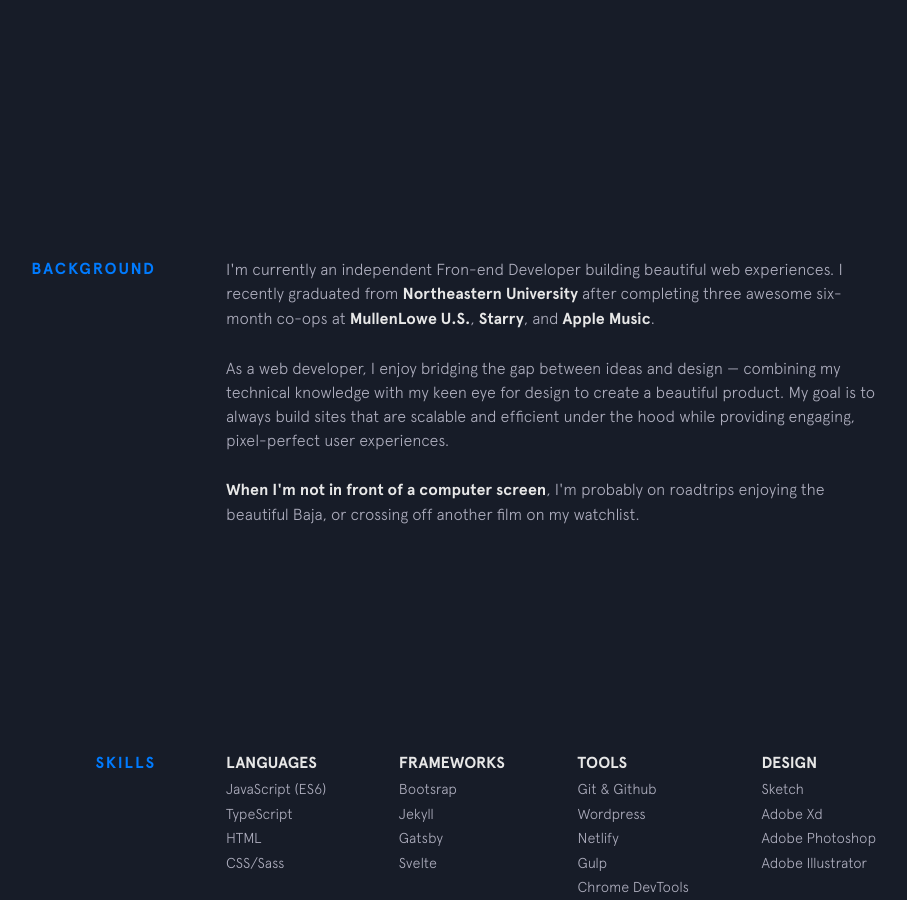
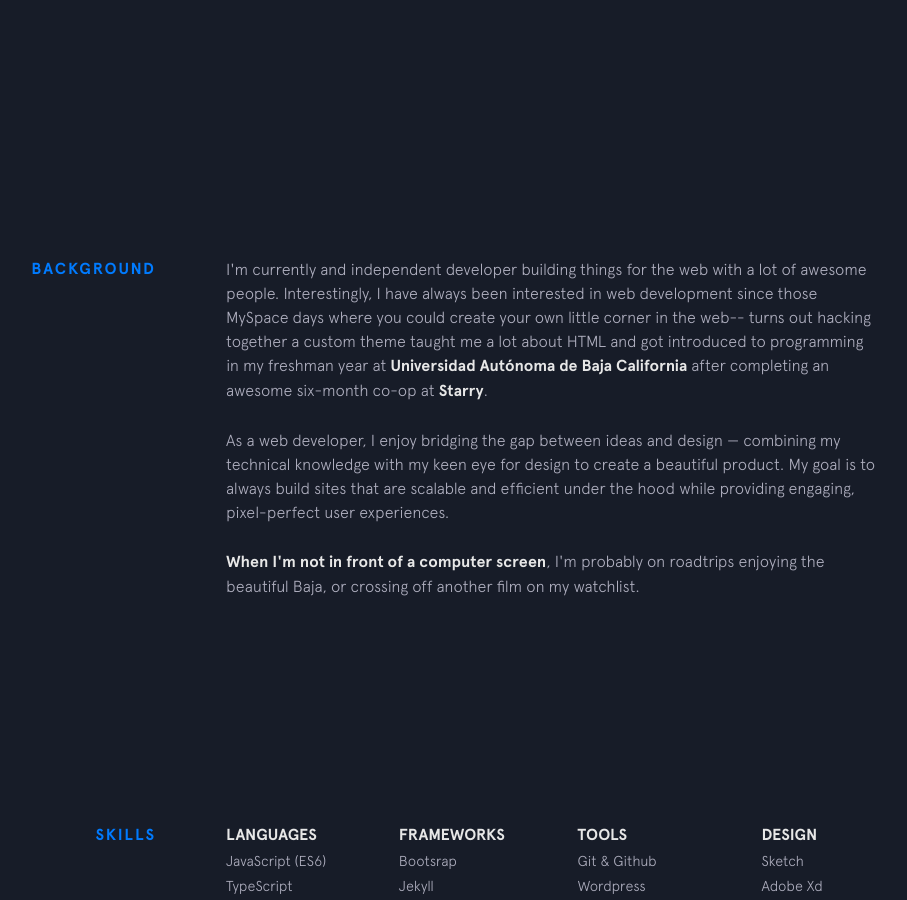
Before and after one commit to ArturReyes/arturreyes.github.io, a Jekyll site: the page built from index.html, in a window 1280 px wide and 900 px high, scrolled down 743 px. Shown: the whole window, without its empty margins (224-1131 px from the left). Built offline with Jekyll 4.4.1, drawn with Linux system fonts in a browser that asks for light colours; nearby versions of some CDN libraries.

Commit message:
Spelling and background changes

```diff
--- a/_includes/background.html
+++ b/_includes/background.html
@@ -2,11 +2,10 @@
   <div class="section__title">Background</div>
   <div class="section__content">
     <p>
-      I'm currently an independent Fron-end Developer building beautiful web experiences. I recently graduated from
-      <a class="underline-link" href="http://www.ccis.northeastern.edu/" target="_blank">Northeastern University</a> after completing three awesome six-month co-ops at
-      <a class="underline-link" href="https://us.mullenlowe.com/" target="_blank">MullenLowe U.S.</a>,
-      <a class="underline-link" href="https://starry.com/" target="_blank">Starry</a>, and
-      <a class="underline-link" href="https://www.apple.com/music/" target="_blank">Apple Music</a>.
+      I'm currently and independent developer building things for the web with a lot of awesome people. Interestingly, I have always been interested in web development since those MySpace
+      days where you could create your own little corner in the web-- turns out hacking together a custom theme taught me a lot about HTML and got introduced to programming in my freshman year at
+      <a class="underline-link" href="http://www.uabc.mx/en/" target="_blank">Universidad Autónoma de Baja California</a> after completing an awesome six-month co-op at
+      <a class="underline-link" href="https://starry.com/" target="_blank">Starry</a>.
     </p>
 
     <p>
```
